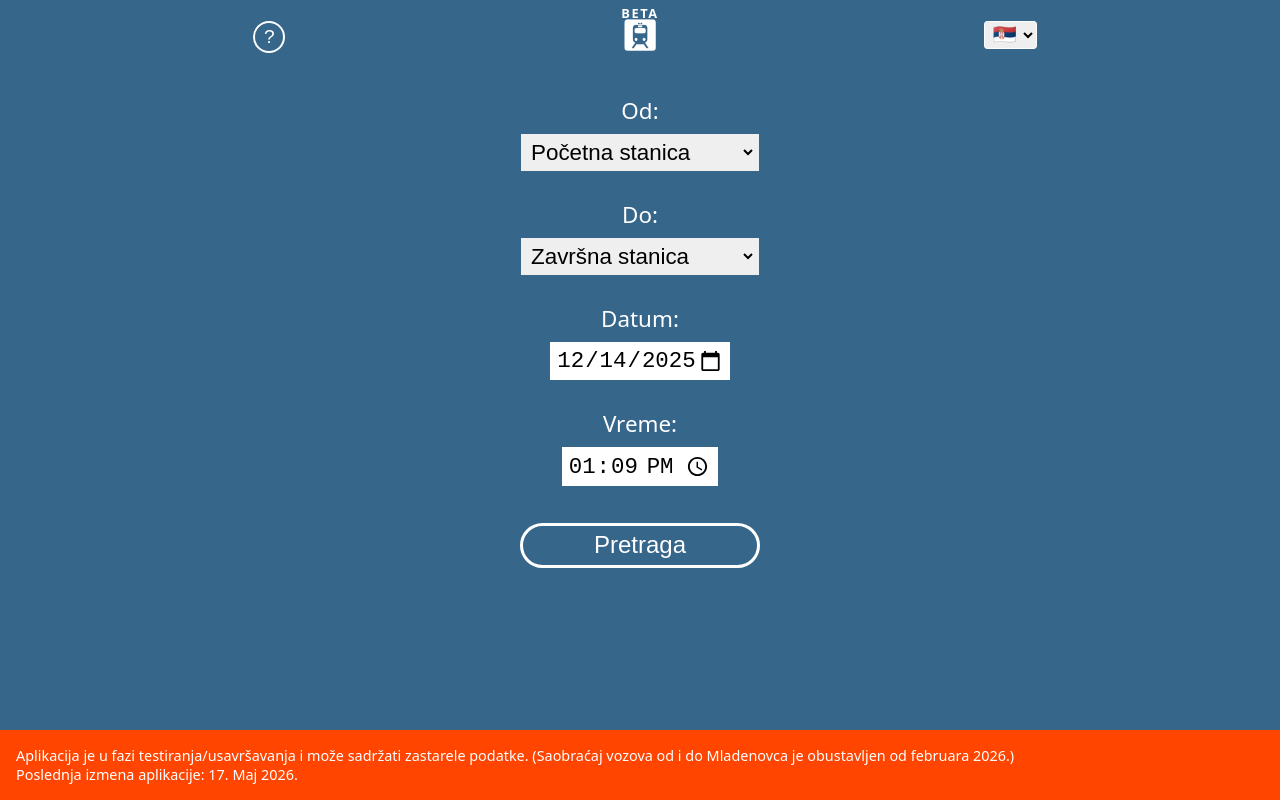
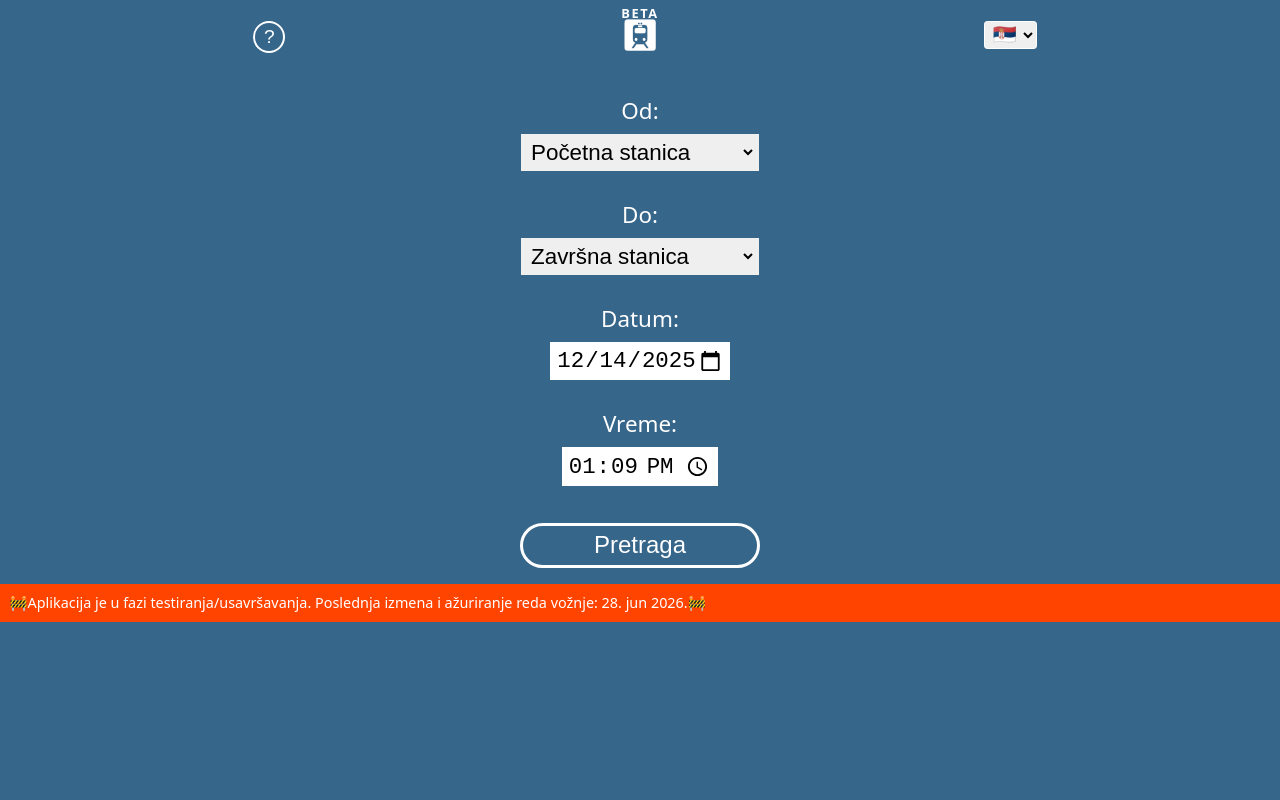
Before and after one commit to Marija-Kov/train-schedule, a React (Vite) app: page / in a window 1280 px wide. Built offline with nearby package versions, Linux system fonts and the light colour scheme.

Commit message:
update ui to match up-to-date schedule
- remove irrelevant options

```diff
--- a/src/AppLayout.tsx
+++ b/src/AppLayout.tsx
@@ -73,12 +73,10 @@ function AppLayout() {
         <Outlet />
       </DeparturesContextProvider>
       <footer>
-        <p>
-          Aplikacija je u fazi testiranja/usavršavanja i može sadržati zastarele
-          podatke. (Saobraćaj vozova od i do Mladenovca je obustavljen od
-          februara 2026.)
+        <p className="under-construction">
+          🚧Aplikacija je u fazi testiranja/usavršavanja. Poslednja izmena i
+          ažuriranje reda vožnje: 28. jun 2026.🚧
         </p>
-        <p>Poslednja izmena aplikacije: 17. Maj 2026.</p>
       </footer>
     </div>
   )
--- a/src/components/Form/Form.tsx
+++ b/src/components/Form/Form.tsx
@@ -110,22 +110,14 @@ const Form = () => {
           <option value="knezevac">Kneževac</option>
           <option value="kijevo">Kijevo</option>
           <option value="resnik">Resnik</option>
+          <option value="bela reka">Bela reka</option>
+          <option value="barajevo ukr">Barajevo ukr.</option>
+          <option value="barajevo centar">Barajevo Centar</option>
+          <option value="veliki borak">Veliki Borak</option>
+          <option value="leskovac kolubarski">Leskovac Kolubarski</option>
+          <option value="stepojevac">Stepojevac</option>
+          <option value="vreoci">Vreoci</option>
           <option value="lazarevac">Lazarevac</option>
-          <option value="vreoci">Vreoci</option>
-          <option value="stepojevac">Stepojevac</option>
-          <option value="leskovac kolubarski">Leskovac Kolubarski</option>
-          <option value="veliki borak">Veliki Borak</option>
-          <option value="barajevo centar">Barajevo Centar</option>
-          <option value="barajevo ukr">Barajevo ukr.</option>
-          <option value="bela reka">Bela reka</option>
-          <option value="mladenovac">Mladenovac</option>
-          <option value="ripanj">Ripanj</option>
-          <option value="ripanj kolonija">Ripanj kolonija</option>
-          <option value="ripanj tunel">Ripanj tunel</option>
-          <option value="klenje">Klenje</option>
-          <option value="ralja">Ralja</option>
-          <option value="sopot kosmajski">Sopot Kosmajski</option>
-          <option value="vlasko polje">Vlaško polje</option>
         </select>
       </span>
       <label htmlFor="to">{formLanguage.to}:</label>
@@ -158,22 +150,14 @@ const Form = () => {
           <option value="knezevac">Kneževac</option>
           <option value="kijevo">Kijevo</option>
           <option value="resnik">Resnik</option>
+          <option value="bela reka">Bela reka</option>
+          <option value="barajevo ukr">Barajevo ukr.</option>
+          <option value="barajevo centar">Barajevo Centar</option>
+          <option value="veliki borak">Veliki Borak</option>
+          <option value="leskovac kolubarski">Leskovac Kolubarski</option>
+          <option value="stepojevac">Stepojevac</option>
+          <option value="vreoci">Vreoci</option>
           <option value="lazarevac">Lazarevac</option>
-          <option value="vreoci">Vreoci</option>
-          <option value="stepojevac">Stepojevac</option>
-          <option value="leskovac kolubarski">Leskovac Kolubarski</option>
-          <option value="veliki borak">Veliki Borak</option>
-          <option value="barajevo centar">Barajevo Centar</option>
-          <option value="barajevo ukr">Barajevo ukr.</option>
-          <option value="bela reka">Bela reka</option>
-          <option value="mladenovac">Mladenovac</option>
-          <option value="ripanj">Ripanj</option>
-          <option value="ripanj kolonija">Ripanj kolonija</option>
-          <option value="ripanj tunel">Ripanj tunel</option>
-          <option value="klenje">Klenje</option>
-          <option value="ralja">Ralja</option>
-          <option value="sopot kosmajski">Sopot Kosmajski</option>
-          <option value="vlasko polje">Vlaško polje</option>
         </select>
       </span>
       <label htmlFor="date">{formLanguage.date}:</label>
--- a/src/scss/_header.scss
+++ b/src/scss/_header.scss
@@ -47,12 +47,11 @@ header {
 }
 
 footer {
-  position: absolute;
   bottom: 0;
   width: 100%;
   height: fit-content;
-  padding: 1rem;
+  padding: 0.6rem;
   font-size: 0.9rem;
   color: variables.$primary-2;
-  background-color: orangered;
+  background-color: rgb(255, 68, 0);
 }
```
Also changed, not shown: 1 other file (tests, documents, lock files or other folders).
